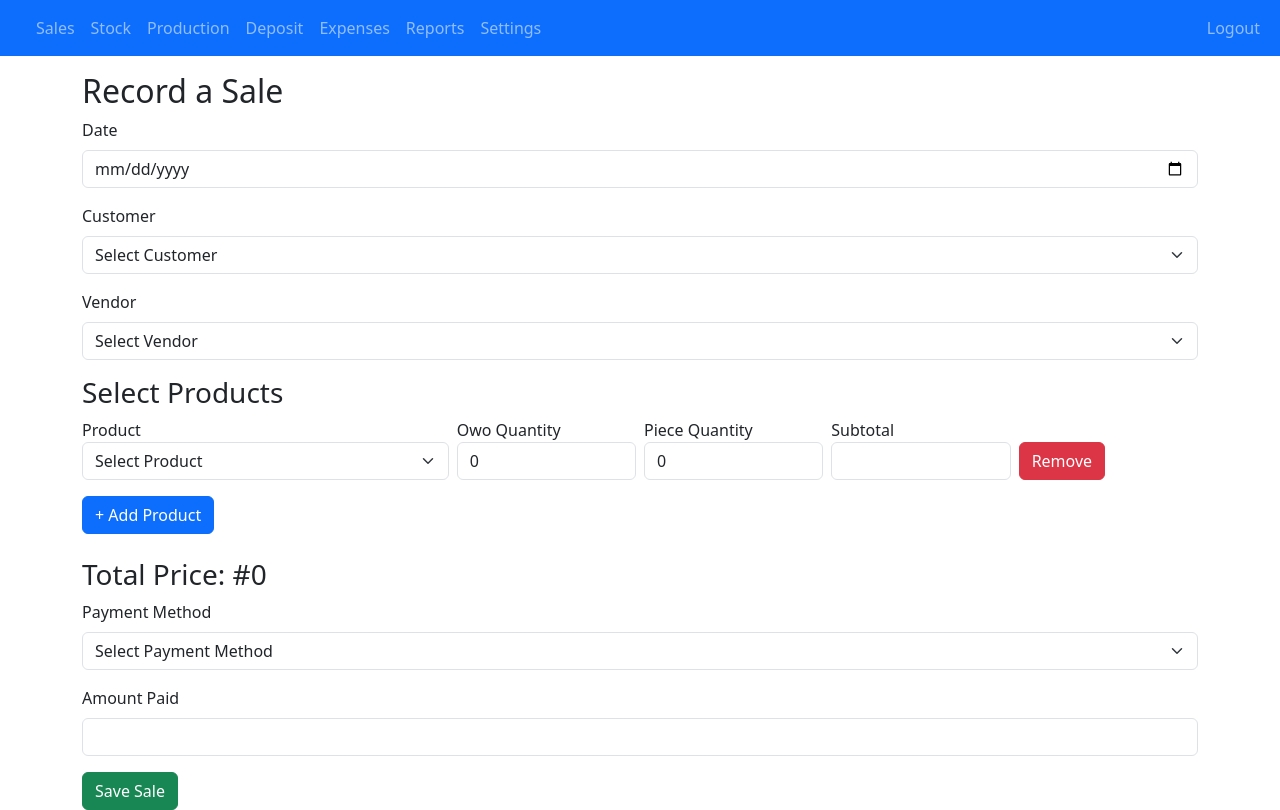
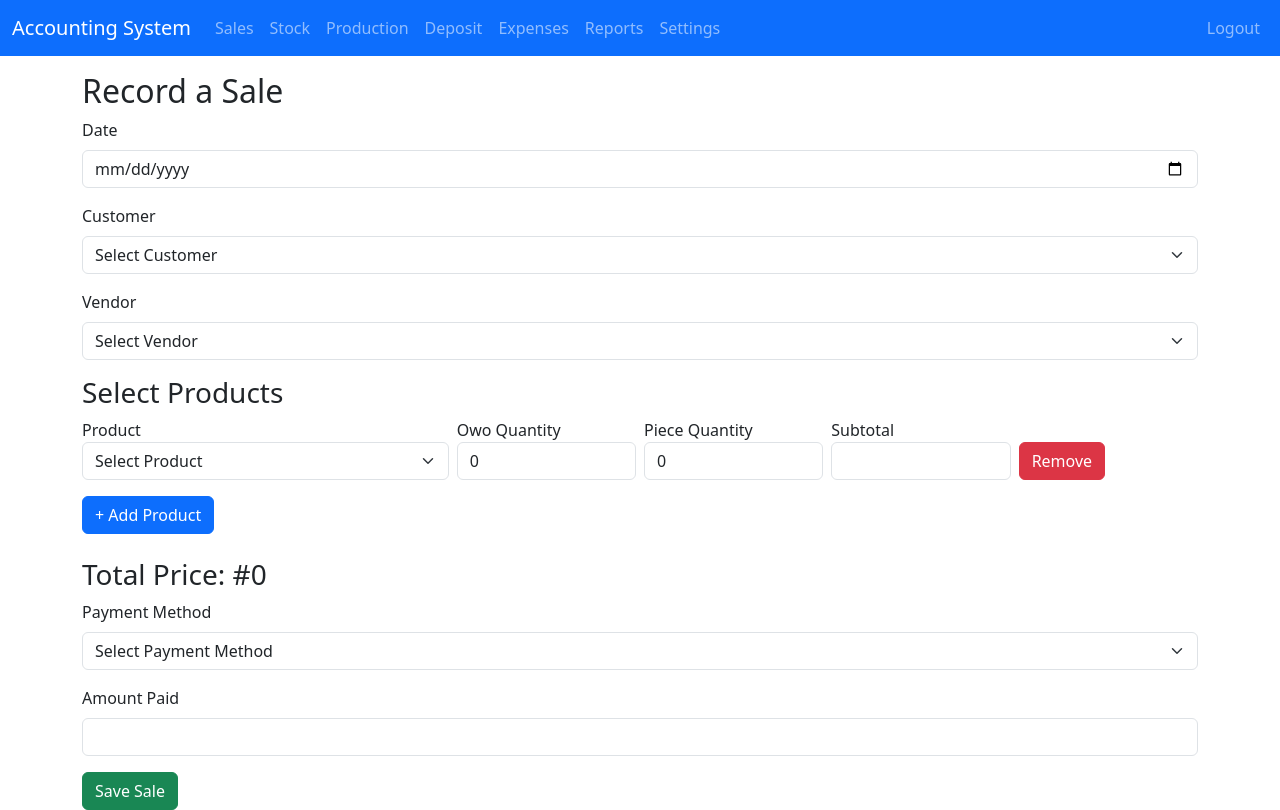
Before and after one commit to Macaulay001/accounting_app, a Flask app: template templates/sales.html in a window 1280 px wide. Run offline with Flask 3, Linux system fonts and the light colour scheme; the template is opened without the code that fills it: most values are stand-ins (such as "Sample title", 1, 10 or a date in 2020).

Commit message:
Fix template error for new user setup - handle undefined user variable

```diff
--- a/app.py
+++ b/app.py
@@ -1536,7 +1536,7 @@
         flash("Business details saved successfully! Redirecting to dashboard...", "success")
         return redirect(url_for("dashboard"))
 
-    return render_template("setup_business.html")
+    return render_template("setup_business.html", user=pending_user)
 
 @app.route('/terms')
 def terms():
@@ -2234,4 +2234,4 @@
 # Main Entry Point
 # ----------------------------------------------------------------------
 if __name__ == '__main__':
-    app.run(debug=True)
+    app.run(debug=True, port=5001)
--- a/templates/layout.html
+++ b/templates/layout.html
@@ -4,7 +4,7 @@
     <meta charset="utf-8">
     <meta name="viewport" content="width=device-width, initial-scale=1">
 
-    <title>{{ user.business_name }} - Accounting System</title>
+    <title>{% if user and user.business_name %}{{ user.business_name }} - {% endif %}Accounting System</title>
     <!-- Bootstrap CSS -->
     <link href="https://cdn.jsdelivr.net/npm/bootstrap@5.3.0/dist/css/bootstrap.min.css" rel="stylesheet">
     <!-- Custom CSS -->
@@ -14,7 +14,7 @@
     <!-- Navigation Bar -->
     <nav class="navbar navbar-expand-lg navbar-dark bg-primary">
       <div class="container-fluid">
-        <a class="navbar-brand" href="{{ url_for('login') }}">{{ user.business_name }}</a>
+        <a class="navbar-brand" href="{{ url_for('login') }}">{% if user and user.business_name %}{{ user.business_name }}{% else %}Accounting System{% endif %}</a>
         <button class="navbar-toggler" type="button" data-bs-toggle="collapse" data-bs-target="#navbarNav">
           <span class="navbar-toggler-icon"></span>
         </button>
```
